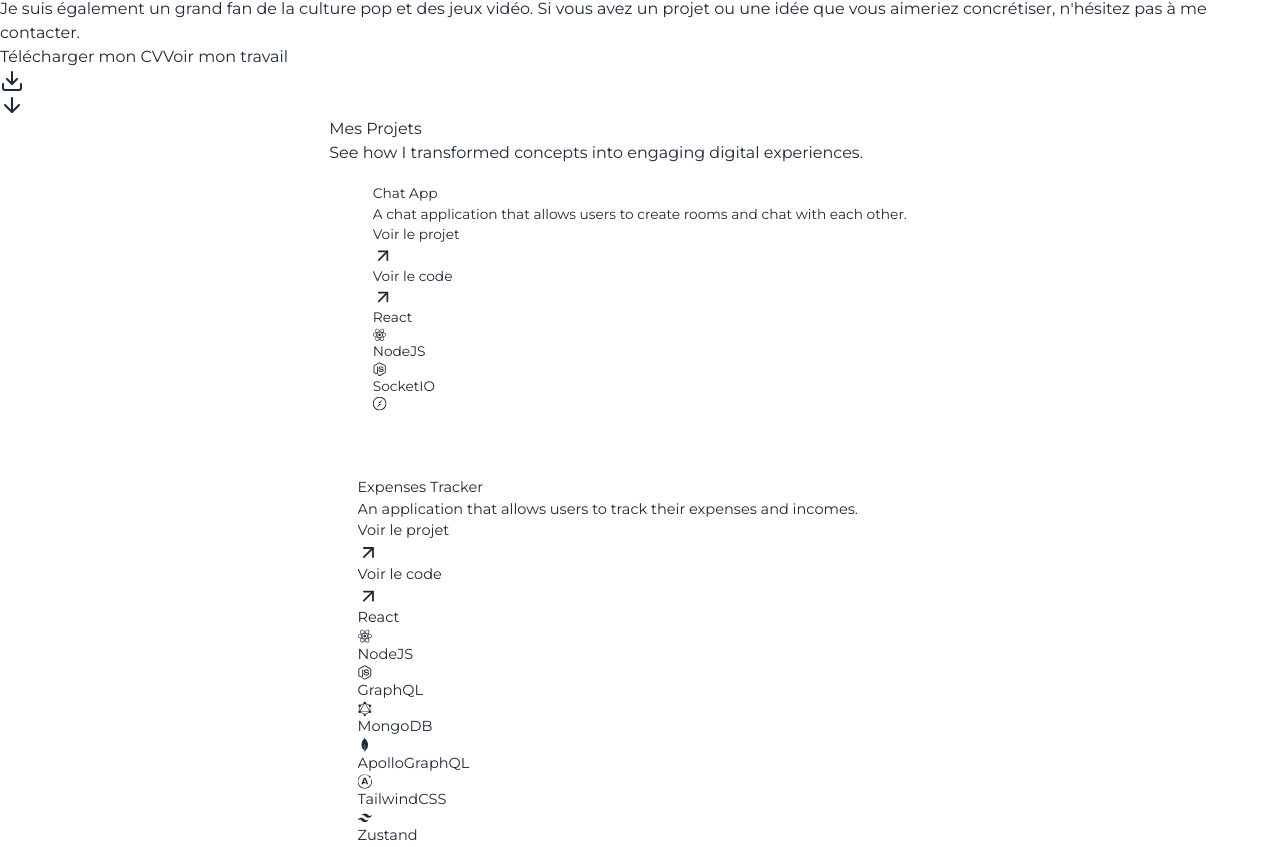
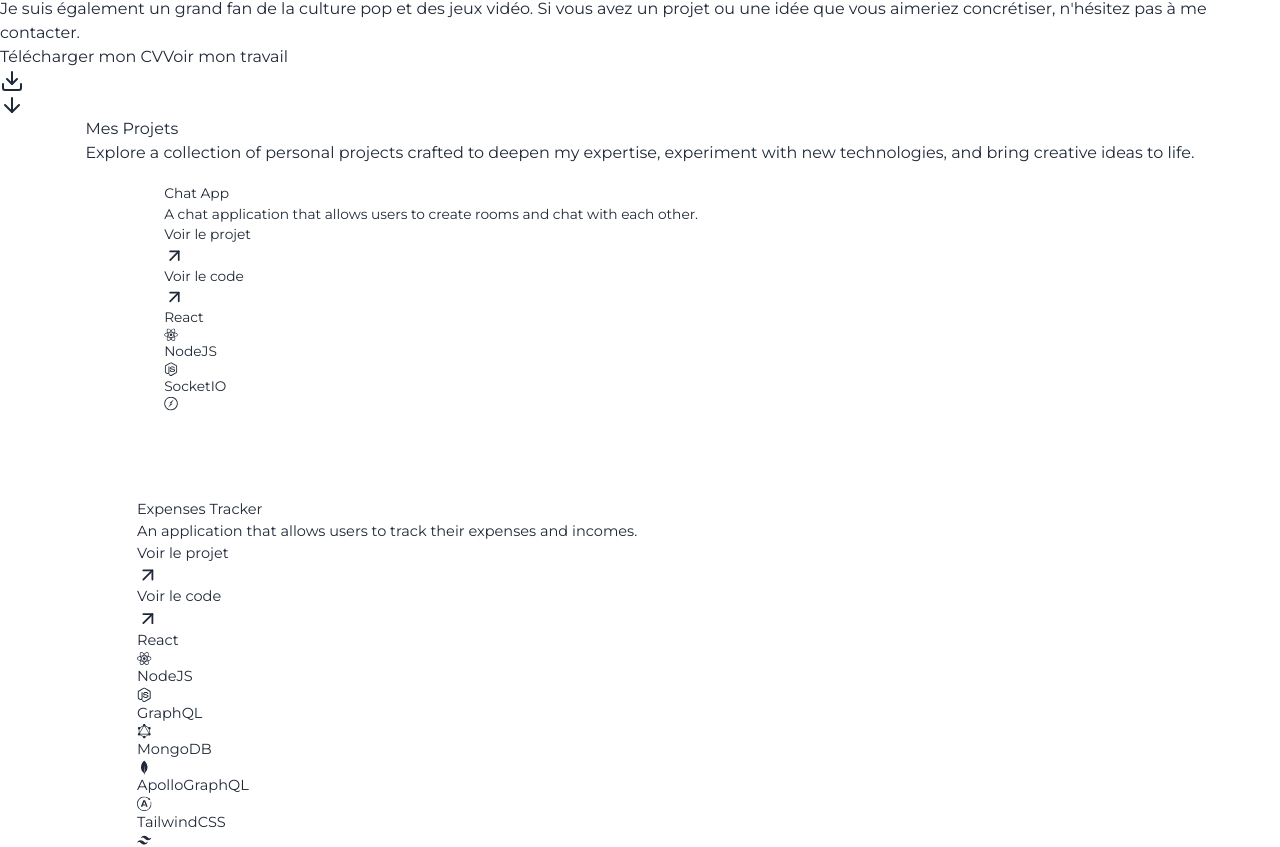
Before and after one commit to JuanR-T/nextjs-portfolio, a Next.js app: page / in a window 1280 px wide. Shown: the part 938-1785 px from the top of the page. Built offline with nearby package versions, Linux system fonts and the light colour scheme.

Commit message:
Refactored Projects component and added data folder

```diff
--- a/src/Components/Projects.tsx
+++ b/src/Components/Projects.tsx
@@ -1,65 +1,38 @@
 "use client";
+import { portfolioProjects } from "@/data/data";
 import { useScroll } from "framer-motion";
-import Lenis from "lenis";
-import { useEffect, useRef } from "react";
+import { useRef } from "react";
 import Card from "./Card";
 
 const Projects = () => {
-
-    const portfolioProjects = [
-        {
-            title: "Chat App",
-            description: "A chat application that allows users to create rooms and chat with each other.",
-            image: "/chat-app.png",
-            prodLink: "https://node-react-chat-app-6cwi.onrender.com/login",
-            repositoryLink: "https://github.com/JuanR-T/node-react-chat-app",
-            technologies: ["React", "NodeJS", "SocketIO"],
-        },
-        {
-            title: "Expenses Tracker",
-            description: "An application that allows users to track their expenses and incomes.",
-            image: "/expenses-tracker-app.png",
-            prodLink: "https://mern-graphql-expense-tracker-1.onrender.com/",
-            repositoryLink: "https://github.com/JuanR-T/mern-graphql-expense-tracker",
-            technologies: ["React", "NodeJS", "GraphQL", "MongoDB", "ApolloGraphQL", "TailwindCSS", "Zustand"],
-        },
-        {
-            title: "Project Management App",
-            description: "An application that allows users to manage their projects.",
-            image: "/project-management-app.png",
-            prodLink: "https://main.d25yzk9j3fwt2y.amplifyapp.com/dashboard",
-            repositoryLink: "https://github.com/JuanR-T/nextjs-node-project-management-app",
-            technologies: ["React", "NextJS", "NodeJS", "PostgreSQL", "Redux", "Prisma"],
-        },
-    ]
     const container = useRef(null);
     const { scrollYProgress } = useScroll({
         target: container,
         offset: ['start start', 'end end'],
     });
 
-    useEffect(() => {
-        const lenis = new Lenis({
-            autoRaf: true,
-            duration: 0.5,
-            easing: (t) => t ** 0.1,
-            smoothWheel: true,
-        });
+    // useEffect(() => {
+    //     const lenis = new Lenis({
+    //         autoRaf: true,
+    //         duration: 0.5,
+    //         easing: (t) => t ** 0.1,
+    //         smoothWheel: true,
+    //     });
 
-        function raf(time: any) {
-            lenis.raf(time);
-            requestAnimationFrame(raf);
-        }
+    //     function raf(time: any) {
+    //         lenis.raf(time);
+    //         requestAnimationFrame(raf);
+    //     }
 
-        requestAnimationFrame(raf);
+    //     requestAnimationFrame(raf);
 
-        return () => lenis.destroy();
-    }, []);
+    //     return () => lenis.destroy();
+    // }, []);
 
     return (
         <section id="projects" className="container md:min-h-screen">
-            <h2 className="text-xl md:text-5xl font-serif font-bold mt-20 mb-8">Mes Projets</h2>
-            <p className="text-center mt-4">See how I transformed concepts into engaging digital experiences. </p>
+            <h2 className="section-title">Mes Projets</h2>
+            <p className="section-description">Explore a collection of personal projects crafted to deepen my expertise, experiment with new technologies, and bring creative ideas to life. </p>
             <div ref={container} key={1} className="relative grid md:grid-cols-1 sm:grid-cols-1 gap-6 h-full w-full mt-8">
                 {portfolioProjects.map((project, projectIndex) => {
                     const targetScale = 1 - ((portfolioProjects.length - projectIndex)) * 0.05;
--- /dev/null
+++ b/src/data/data.ts
@@ -0,0 +1,84 @@
+export const portfolioExperiences = [
+    {
+        title: "Hellosafe",
+        position: "Développeur Fullstack",
+        date: "Octobre 2021 - Janvier 2024",
+        location: "Paris - France",
+        missions: [
+            "Création d’un SaaS",
+            "Développement des sites internationaux HelloSafe",
+            "Création de thèmes / plugin wordpress custom",
+            "Rédaction de la documentation technique",
+        ],
+        link: "https://hellosafe.fr/",
+        stack: [
+            "React",
+            "NextJS",
+            "NodeJS",
+            "Typescript",
+            "Jest",
+            "PHP",
+            "AWS",
+        ],
+    },
+    {
+        title: "YesWeLab",
+        position: "Développeur Fullstack",
+        date: "Septembre 2020 - Août 2021",
+        location: "Paris - France",
+        missions: [
+            "Développement du site YesWeLab",
+            "Construction et gestion de la base de données du site",
+            "Optimisation des performances",
+            "Rédaction de la documentation technique",
+        ],
+        link: "https://en.yeswelab.fr/",
+        stack: ["React", "Typescript", "PHP", "SCSS", "MySQL"],
+    },
+];
+export const portfolioProjects = [
+    {
+        title: "Chat App",
+        description:
+            "A chat application that allows users to create rooms and chat with each other.",
+        image: "/chat-app.png",
+        prodLink: "https://node-react-chat-app-6cwi.onrender.com/login",
+        repositoryLink: "https://github.com/JuanR-T/node-react-chat-app",
+        technologies: ["React", "NodeJS", "SocketIO"],
+    },
+    {
+        title: "Expenses Tracker",
+        description:
+            "An application that allows users to track their expenses and incomes.",
+        image: "/expenses-tracker-app.png",
+        prodLink: "https://mern-graphql-expense-tracker-1.onrender.com/",
+        repositoryLink:
+            "https://github.com/JuanR-T/mern-graphql-expense-tracker",
+        technologies: [
+            "React",
+            "NodeJS",
+            "GraphQL",
+            "MongoDB",
+            "ApolloGraphQL",
+            "TailwindCSS",
+            "Zustand",
+        ],
+    },
+    {
+        title: "Project Management App",
+        description:
+            "An application that allows users to manage their projects.",
+        image: "/project-management-app.png",
+        prodLink: "https://main.d25yzk9j3fwt2y.amplifyapp.com/dashboard",
+        repositoryLink:
+            "https://github.com/JuanR-T/nextjs-node-project-management-app",
+        technologies: [
+            "React",
+            "NextJS",
+            "NodeJS",
+            "PostgreSQL",
+            "Redux",
+            "Prisma",
+        ],
+    },
+];
```
